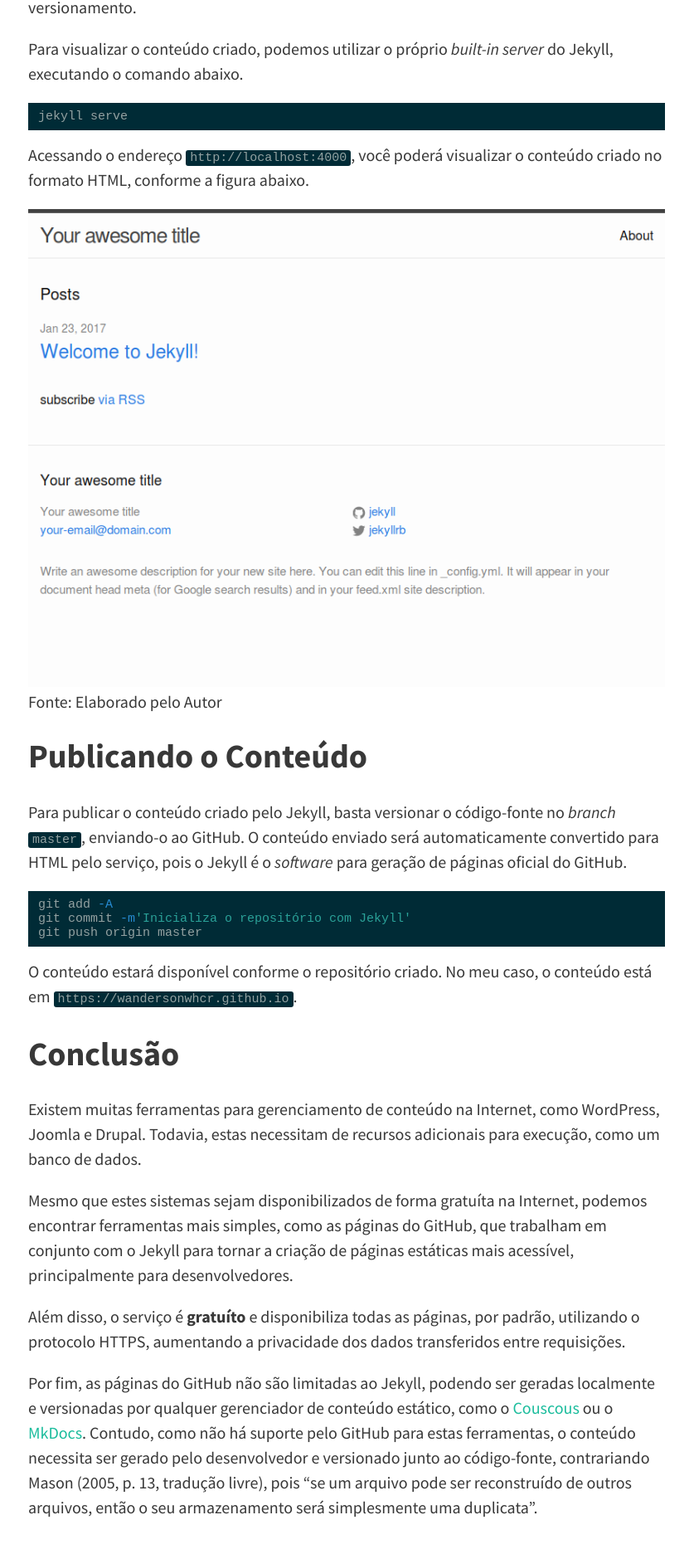
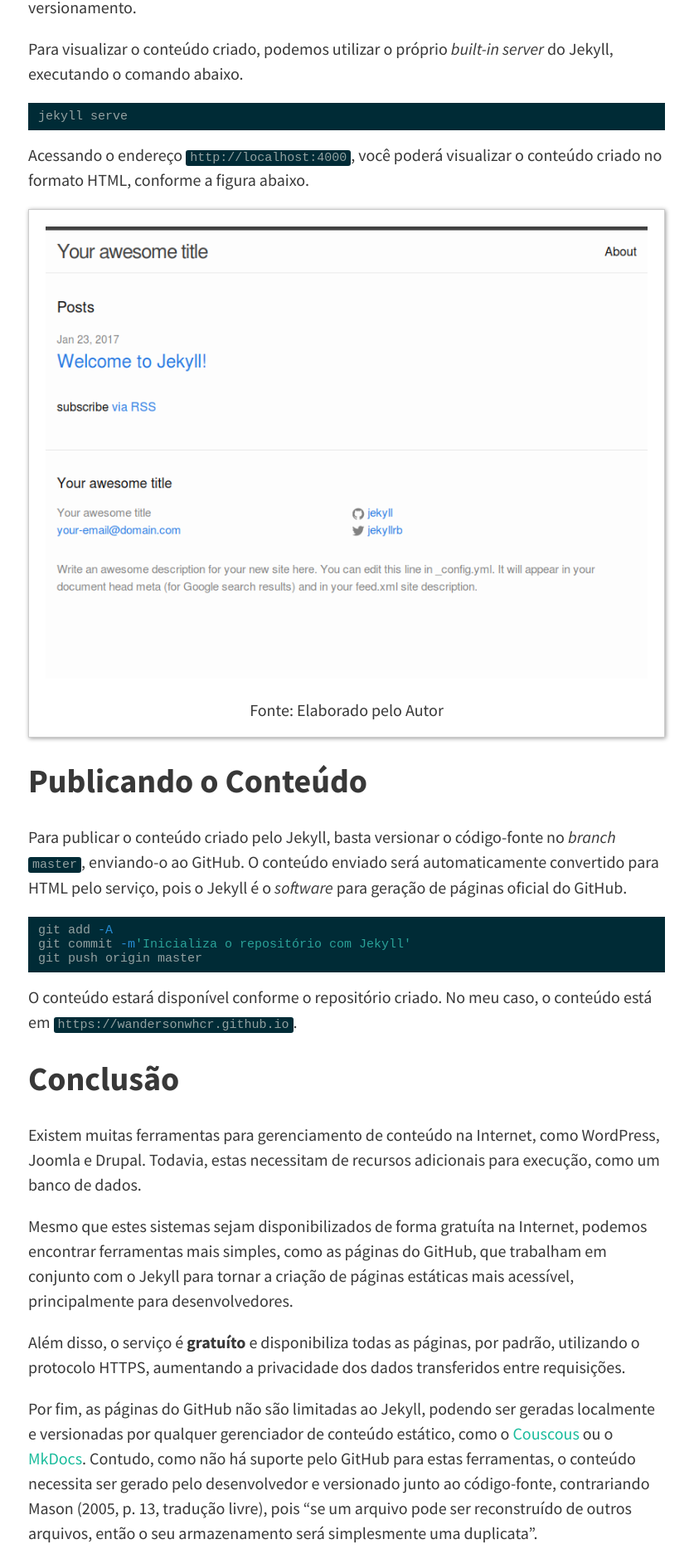
Before and after one commit to wandersonwhcr/wandersonwhcr.github.io, a Jekyll site: the page built from _posts/2017-01-21-paginas-pessoais-no-github.md, in a window 1280 px wide. Shown: the part 1891-3758 px from the top of the page at 83% size, without its empty margins (222-1059 px from the left). Built offline with Jekyll 4.4.1, drawn with Linux system fonts in a browser that asks for light colours; nearby versions of some CDN libraries; comment, search, counter and statistics services are not loaded.

Commit message:
Aplica estilo de fotos em modelos

```diff
--- /dev/null
+++ b/_sass/local/_images.scss
@@ -0,0 +1,21 @@
+$box-shadow: 1px 1px 5px #999999;
+$padding:    20px;
+
+figure.image {
+
+    & {
+        border: solid 1px #CCC;
+        -moz-box-shadow: $box-shadow;
+        -webkit-box-shadow: $box-shadow;
+        box-shadow: $box-shadow;
+    }
+
+    img {
+        padding: $padding;
+    }
+
+    figcaption {
+        text-align: center;
+        padding-bottom: $padding;
+    }
+}
--- a/assets/css/main.scss
+++ b/assets/css/main.scss
@@ -22,3 +22,4 @@
 @import 'local/global';
 @import 'local/syntax';
 @import 'local/kbd';
+@import 'local/images';
```
